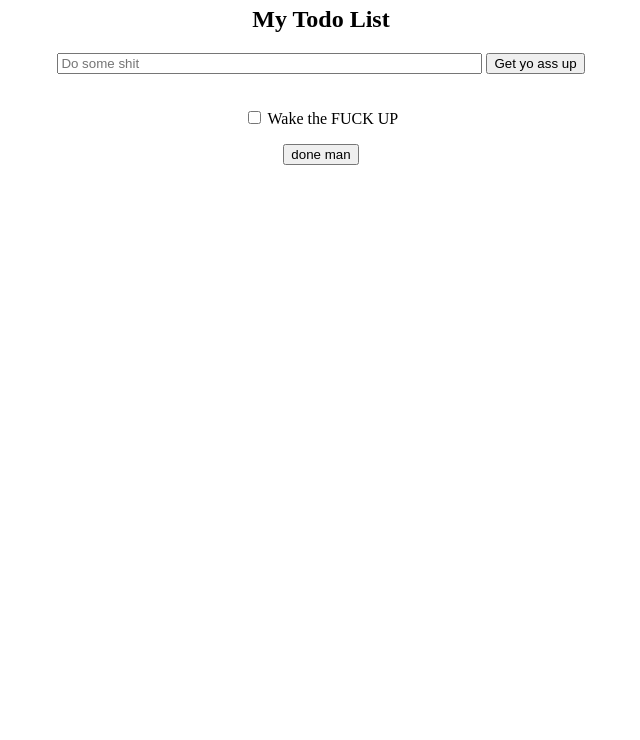
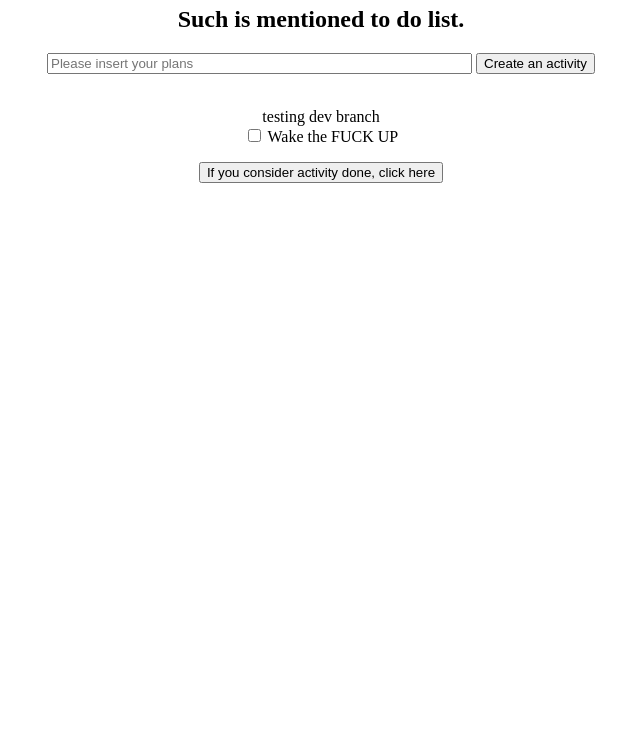
Before and after one commit to ujfator/huse, a plain HTML site: page index.html in a window 1280 px wide. Shown: the part 60-800 px from the top of the page, without its empty margins (319-959 px from the left). Drawn offline with nearby package versions, Linux system fonts and the light colour scheme.

Commit message:
changed html content to more serious

```diff
--- a/index.html
+++ b/index.html
@@ -7,23 +7,23 @@
         <meta name="description" content="Simple to do list that will help you somewhat organize yourself. Maybe.">
         <link rel="stylesheet" type="text/css" href="main.css">
     </head>
-        <video-bg ng-app="myApp" video-id="ZXsQAXx_ao0"></video-bg>
-        <h1>To do Liszt!</h1>
+        <div ng-app="myApp" video-id="ZXsQAXx_ao0"></div>
+        <h1>Below you may find proposed to do list.</h1>
     <body ng-app="myApe" ng-controller="todoList">
-        <h2>My Todo List</h2>
+        <h2>Such is mentioned to do list.</h2>
 
         <form ng-submit="todoAdd()">
-            <input type="text" ng-model="todoInput" size="50" placeholder="Do some shit">
-            <input type="submit" value="Get yo ass up">
+            <input type="text" ng-model="todoInput" size="50" placeholder="Please insert your plans">
+            <input type="submit" value="Create an activity">
         </form>
 
         <br>
-
+        <span>testing dev branch</span>
         <div ng-repeat="x in todoList">
             <input type="checkbox" ng-model="x.done"> <span ng-bind="x.todoText"></span>
         </div>
 
-        <p><button ng-click="remove()">done man</button></p>
+        <p><button ng-click="remove()">If you consider activity done, click here</button></p>
         <script src="https://ajax.googleapis.com/ajax/libs/angularjs/1.6.4/angular.min.js"></script>
         <script src="app.js"></script>
         <script src="kanzelm3-angular-video-bg-92a8e93/angular-video-bg.js"></script>
```
